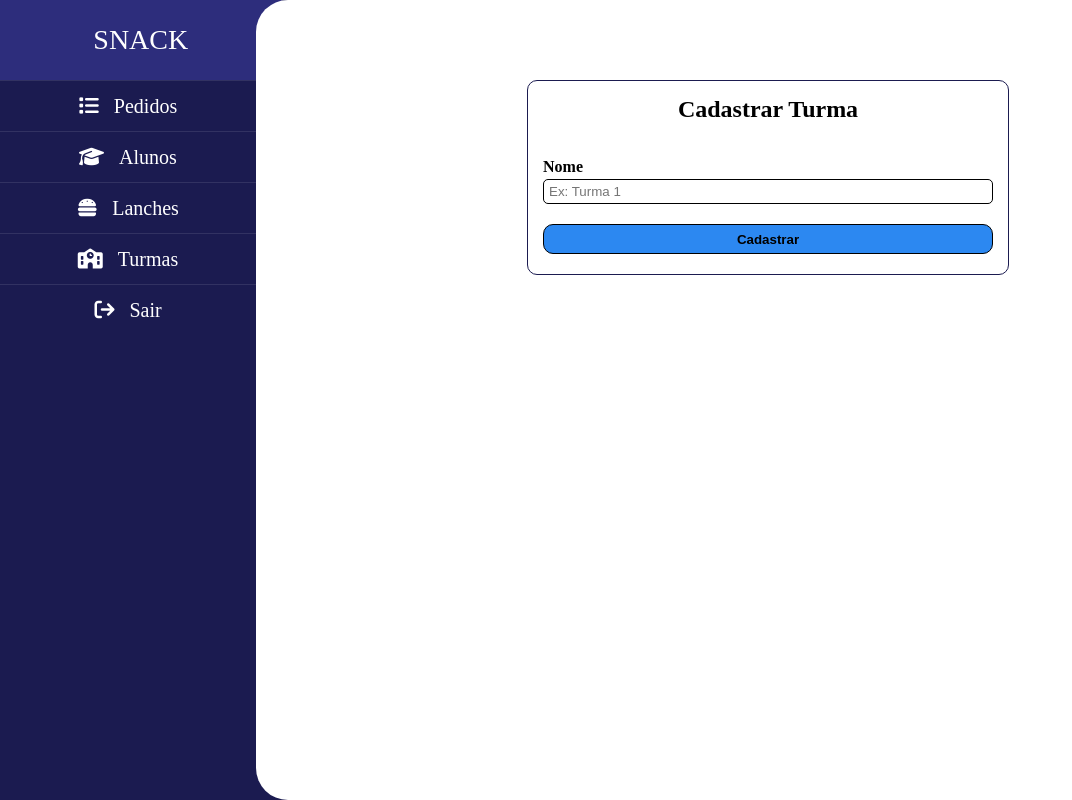
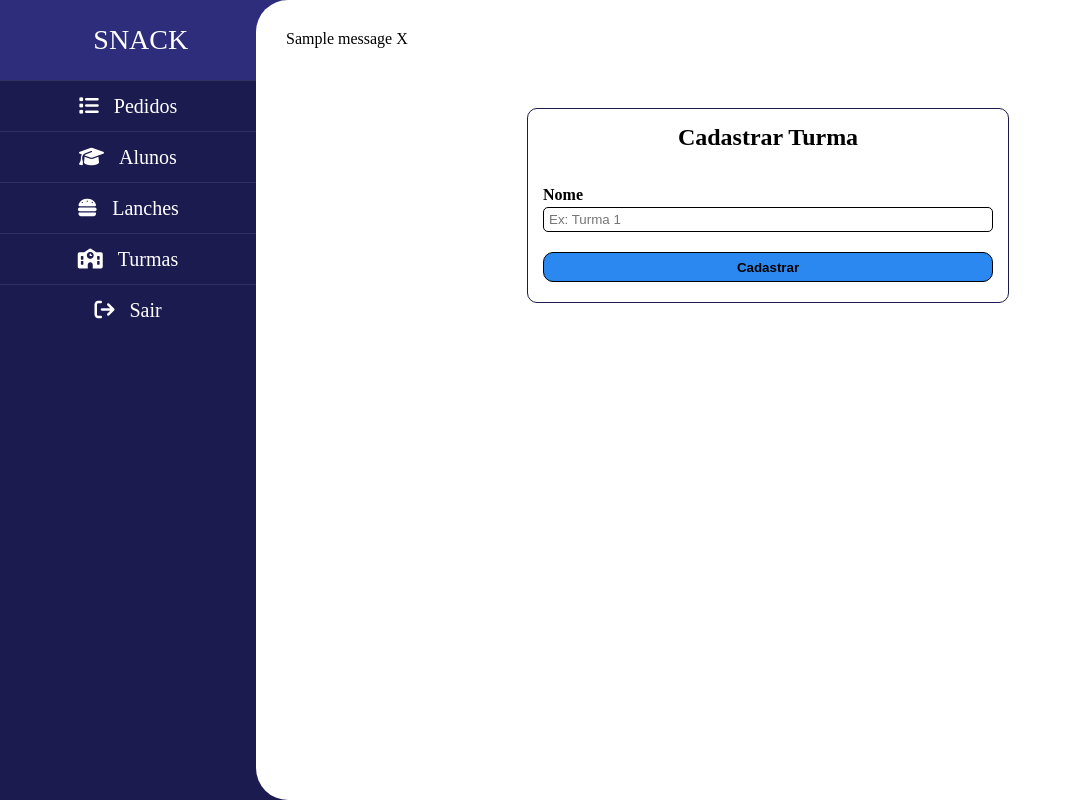
Before and after one commit to josevictorp81/snack-api, a Django app: page /controller/classes/create in a window 1280 px wide. Shown: the whole page, without its empty margins (0-1072 px from the left). Run offline with Django 3.2, Linux system fonts and the light colour scheme; tables that the repository leaves empty hold one stand-in row (values such as "Sample post"); one stand-in notice (Sample message) is shown; some libraries are stand-ins or nearby versions.

Commit message:
exibindo mensagens

```diff
--- a/web/templates/class_form.html
+++ b/web/templates/class_form.html
@@ -1,6 +1,14 @@
 {% extends 'base.html' %} {% load static %} {% block static %}
 <link rel="stylesheet" href="{% static 'css/form_turma.css' %}" />
 {% endblock %} {% block content %}
+{% if messages %}
+<div class="messages">
+    {% for message in messages %}
+    <span{% if message.tags %} class="{{ message.tags }}"{% endif %}>{{ message }}</span>
+    {% endfor %}
+    <span class="close">X</span>
+</div>
+{% endif %}
 <div class="form">
     <form action="{% url 'create-class' %}" method="POST">
         {% csrf_token %}
--- a/web/views.py
+++ b/web/views.py
@@ -2,9 +2,11 @@ from typing import Any
 from django.http import HttpRequest, HttpResponse
 from django.shortcuts import redirect, render
 from django.views.generic import ListView, CreateView
+from django.contrib import messages
 # from braces.views import SuperuserRequiredMixin
 
 from core.models import Order, Snack, Classes, Child
+from web.utils import validate_register_class
 
 
 class OrderListView(ListView):
@@ -45,8 +47,13 @@ class ClassCreateView(CreateView):
     def post(self, request: HttpRequest, *args: str, **kwargs: Any) -> HttpResponse:
         class_name = request.POST['name']
 
+        if validate_register_class(request=request, name=class_name):
+            return redirect('create-class')
+
         try:
             self.model.objects.create(name=class_name)
+            messages.add_message(request, messages.SUCCESS,
+                                 'Turma cadastrada com sucesso!')
             return redirect('create-class')
         except:
             print('erro')
```
Also changed, not shown: web/utils.py (added, +24 -0 lines).
